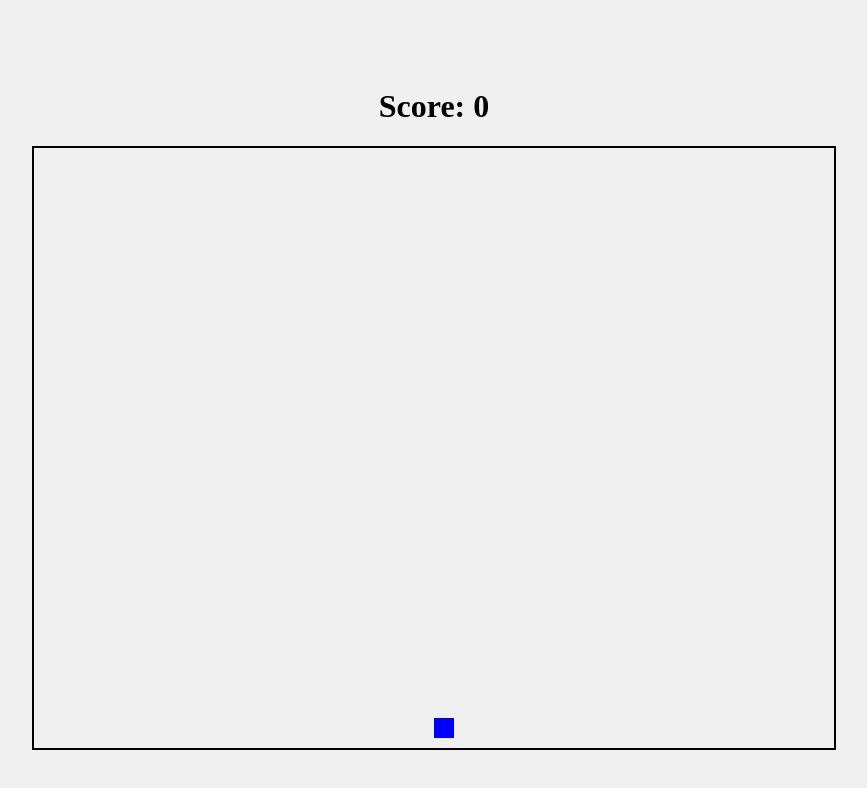
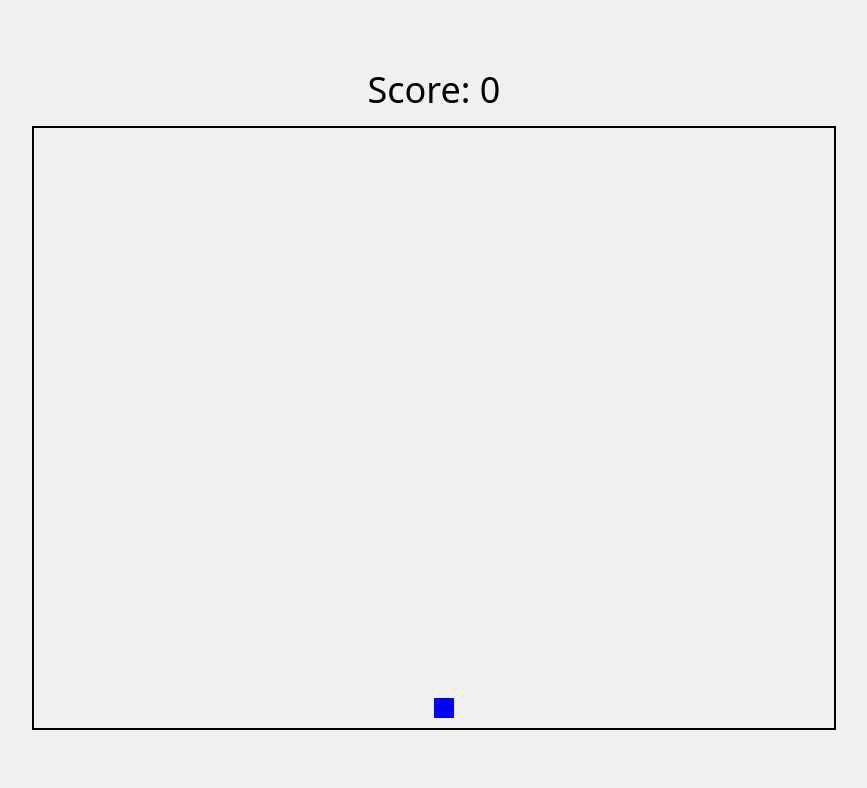
Before and after one commit to ram-rk-cmd/myapp, a Next.js app: page / in a window 1280 px wide. Shown: the top 788 px of the page, without its empty margins (206-1073 px from the left). Built offline with nearby package versions, Linux system fonts and the light colour scheme.

Commit message:
Update globals.css

```diff
--- a/app/globals.css
+++ b/app/globals.css
@@ -1,7 +1,27 @@
 @tailwind base;
 @tailwind components;
 @tailwind utilities;
-
+@import "tailwindcss";
 body {
   background-color: #f0f0f0;
 }
+
+
+:root {
+  --background: #ffffff;
+  --foreground: #171717;
+}
+
+@theme inline {
+  --color-background: var(--background);
+  --color-foreground: var(--foreground);
+  --font-sans: var(--font-geist-sans);
+  --font-mono: var(--font-geist-mono);
+}
+
+@media (prefers-color-scheme: dark) {
+  :root {
+    --background: #0a0a0a;
+    --foreground: #ededed;
+  }
+}
```
